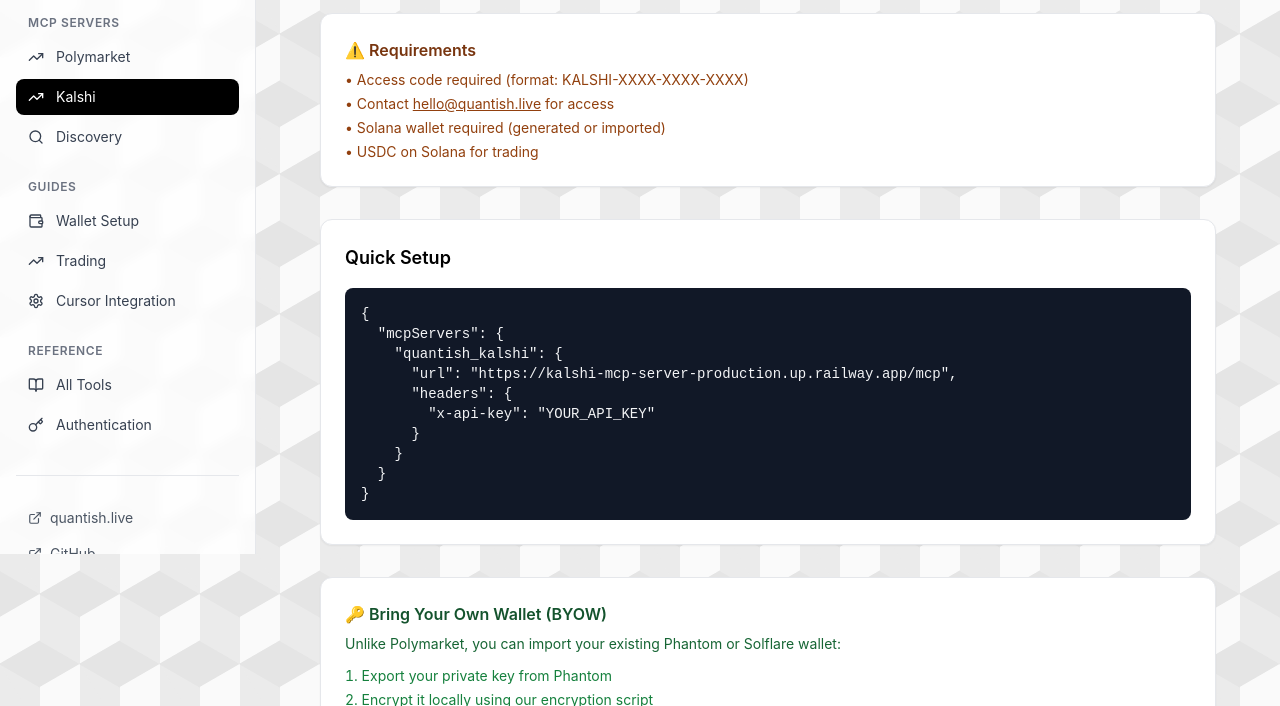
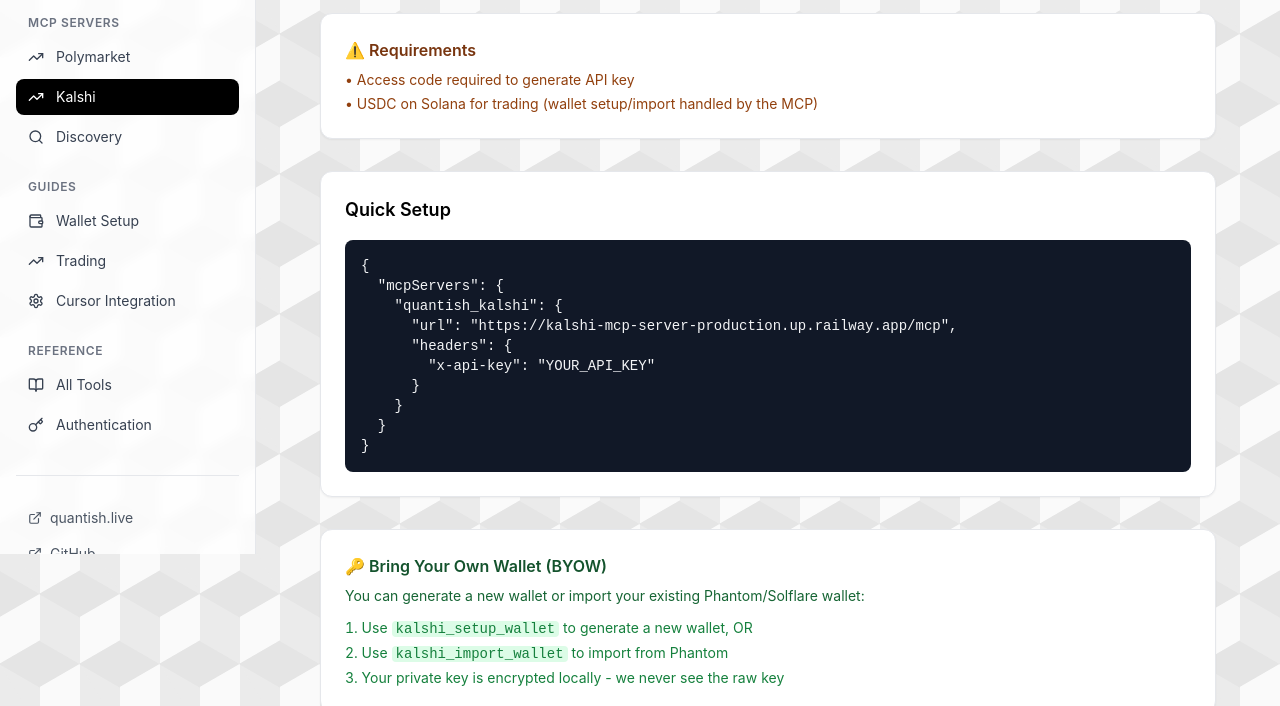
Before and after one commit to boshjerns/quantish-docs, a Next.js app: page /mcp/kalshi in a window 1280 px wide. Shown: the part 246-952 px from the top of the page. Built offline with nearby package versions, Linux system fonts and the light colour scheme.

Commit message:
Remove email references, fix requirements - wallet setup is handled by MCP

```diff
--- a/app/mcp/kalshi/page.tsx
+++ b/app/mcp/kalshi/page.tsx
@@ -74,10 +74,8 @@
       <div className="card mb-8 border-amber-200 bg-amber-50">
         <h3 className="font-semibold text-amber-900 mb-2">⚠️ Requirements</h3>
         <ul className="text-sm text-amber-800 space-y-1">
-          <li>• Access code required (format: KALSHI-XXXX-XXXX-XXXX)</li>
-          <li>• Contact <a href="mailto:hello@quantish.live" className="underline">hello@quantish.live</a> for access</li>
-          <li>• Solana wallet required (generated or imported)</li>
-          <li>• USDC on Solana for trading</li>
+          <li>• Access code required to generate API key</li>
+          <li>• USDC on Solana for trading (wallet setup/import handled by the MCP)</li>
         </ul>
       </div>
 
@@ -98,17 +96,16 @@
         </pre>
       </div>
 
-      {/* Key Difference */}
+      {/* Key Feature */}
       <div className="card mb-8 border-green-200 bg-green-50">
         <h3 className="font-semibold text-green-900 mb-2">🔑 Bring Your Own Wallet (BYOW)</h3>
         <p className="text-sm text-green-800 mb-3">
-          Unlike Polymarket, you can import your existing Phantom or Solflare wallet:
+          You can generate a new wallet or import your existing Phantom/Solflare wallet:
         </p>
         <ol className="text-sm text-green-700 space-y-1 list-decimal list-inside">
-          <li>Export your private key from Phantom</li>
-          <li>Encrypt it locally using our encryption script</li>
-          <li>Import the encrypted bundle - we never see your raw key</li>
-          <li>Provide password when making transactions</li>
+          <li>Use <code className="bg-green-100 px-1 rounded">kalshi_setup_wallet</code> to generate a new wallet, OR</li>
+          <li>Use <code className="bg-green-100 px-1 rounded">kalshi_import_wallet</code> to import from Phantom</li>
+          <li>Your private key is encrypted locally - we never see the raw key</li>
         </ol>
       </div>
 
--- a/app/mcp/polymarket/page.tsx
+++ b/app/mcp/polymarket/page.tsx
@@ -1,5 +1,4 @@
 import Link from 'next/link';
-import Image from 'next/image';
 
 const toolCategories = [
   {
@@ -76,9 +75,8 @@
       <div className="card mb-8 border-amber-200 bg-amber-50">
         <h3 className="font-semibold text-amber-900 mb-2">⚠️ Requirements</h3>
         <ul className="text-sm text-amber-800 space-y-1">
-          <li>• Access code required (format: QNT-XXXX-XXXX-XXXX)</li>
-          <li>• Contact <a href="mailto:hello@quantish.live" className="underline">hello@quantish.live</a> for access</li>
-          <li>• Wallet setup required before trading</li>
+          <li>• Access code required to generate API key</li>
+          <li>• USDC on Polygon for trading (wallet setup is handled by the MCP)</li>
         </ul>
       </div>
 
@@ -121,20 +119,20 @@
 
       {/* Trading Flow */}
       <div className="card mt-8">
-        <h2 className="text-lg font-semibold mb-4">Trading Flow</h2>
+        <h2 className="text-lg font-semibold mb-4">Getting Started</h2>
         <ol className="space-y-3">
           <li className="flex items-start gap-3">
             <span className="w-6 h-6 bg-black text-white rounded-full flex items-center justify-center text-xs flex-shrink-0">1</span>
             <div>
               <strong>Get API Key</strong>
-              <p className="text-sm text-gray-600">Use request_api_key with your access code</p>
+              <p className="text-sm text-gray-600">Use <code className="bg-gray-100 px-1 rounded">request_api_key</code> with your access code</p>
             </div>
           </li>
           <li className="flex items-start gap-3">
             <span className="w-6 h-6 bg-black text-white rounded-full flex items-center justify-center text-xs flex-shrink-0">2</span>
             <div>
               <strong>Setup Wallet</strong>
-              <p className="text-sm text-gray-600">Call setup_wallet to deploy Safe and get CLOB credentials</p>
+              <p className="text-sm text-gray-600">Use <code className="bg-gray-100 px-1 rounded">setup_wallet</code> to deploy your Safe and get CLOB credentials</p>
             </div>
           </li>
           <li className="flex items-start gap-3">
@@ -148,7 +146,7 @@
             <span className="w-6 h-6 bg-black text-white rounded-full flex items-center justify-center text-xs flex-shrink-0">4</span>
             <div>
               <strong>Trade</strong>
-              <p className="text-sm text-gray-600">Use place_order to buy/sell shares</p>
+              <p className="text-sm text-gray-600">Use <code className="bg-gray-100 px-1 rounded">place_order</code> to buy/sell shares</p>
             </div>
           </li>
         </ol>
```
